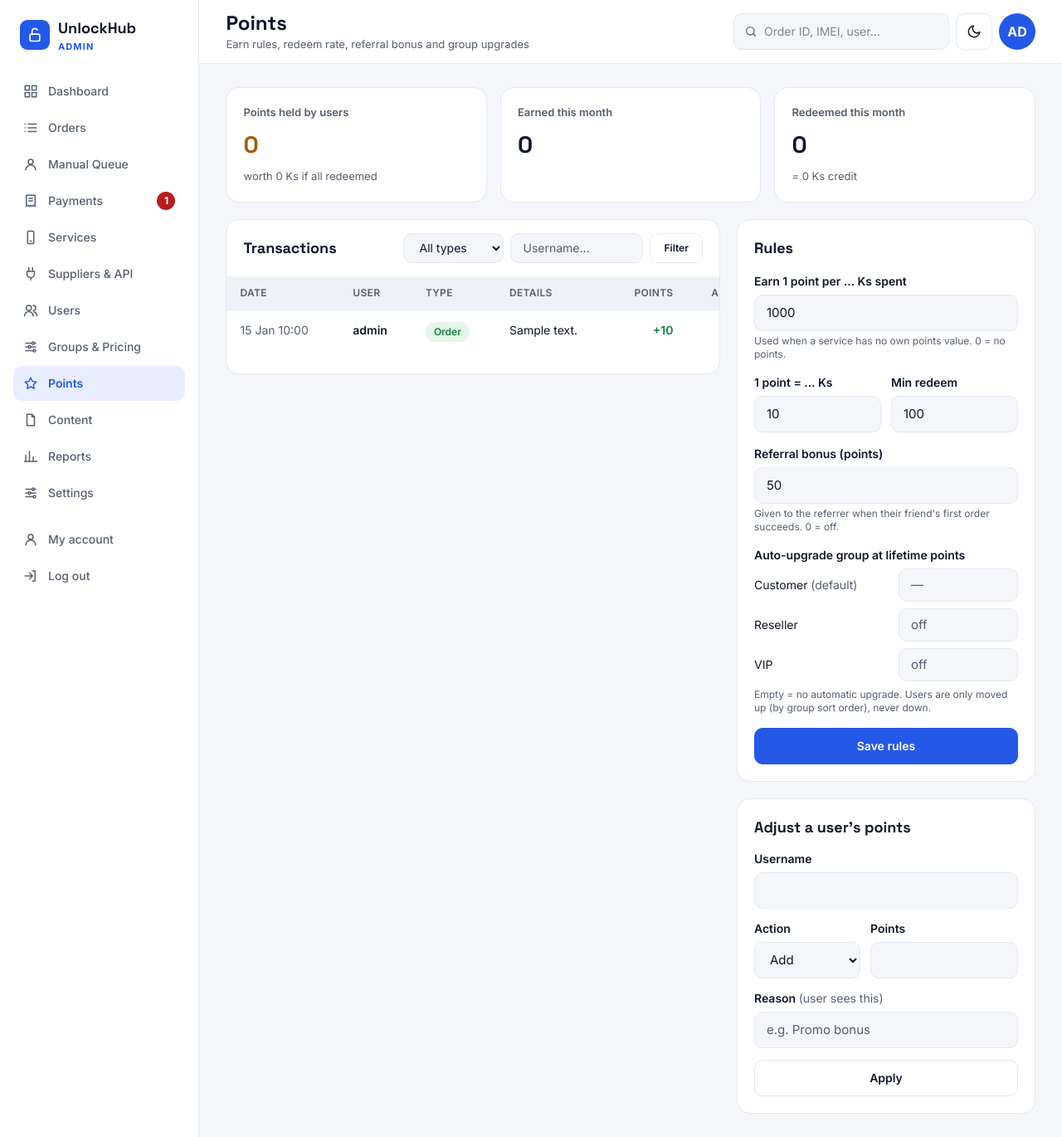
After one commit to shwesiads-ctrl/UnlockHub, a Laravel app: page /admin/points in a window 1280 px wide. The commit adds this page. Shown: the whole page at 83% size. Run offline with Laravel 12, Linux system fonts and the light colour scheme; a user stored in the database is signed in; data comes from the database, SQL or seed files in the repository; tables that the repository leaves empty hold one stand-in row (values such as "Sample post"); style sheets or scripts are compiled from the project's sources; some libraries are stand-ins or nearby versions.

Commit message:
Step 7: Point system — redeem, referral bonus, group auto-upgrade, admin tools
- PointService: rules() from settings, redeem returns credited Ks (rate 0 = off),
  rewardReferrer on the referee's first successful order (once per referee),
  lifetime earned points, auto-upgrade to the highest group whose threshold is
  reached (by group sort rank, never down)
- OrderService::complete triggers the referral reward
- Account › Points: balance and value, lifetime points, progress to next group,
  redeem form with live Ks value, history, referral link/code and referral list
- Admin › Points: totals, transaction log with filters, rules form
  (earn per Ks, redeem rate, min redeem, referral bonus, group thresholds),
  manual add/remove with reason (activity-logged)
- Dashboard links to redeem

Co-Authored-By: Claude Opus 5.5 <noreply@anthropic.com>
Claude-Session: https://claude.ai/code/session_01JkMMX83bYHTZuy9r3QyGNs

```diff
--- /dev/null
+++ b/app/Http/Controllers/Account/PointsController.php
@@ -0,0 +1,78 @@
+<?php
+
+namespace App\Http\Controllers\Account;
+
+use App\Http\Controllers\Controller;
+use App\Models\Order;
+use App\Models\UserGroup;
+use App\Services\PointService;
+use Illuminate\Http\RedirectResponse;
+use Illuminate\Http\Request;
+use Illuminate\Validation\ValidationException;
+use Illuminate\View\View;
+use InvalidArgumentException;
+
+class PointsController extends Controller
+{
+    public const TYPES = [
+        'order' => 'Order',
+        'referral' => 'Referral',
+        'redeem' => 'Redeemed',
+        'admin' => 'Admin',
+        'reversal' => 'Reversal',
+    ];
+
+    public function __construct(private PointService $points) {}
+
+    public function index(Request $request): View
+    {
+        $user = $request->user()->load('group');
+        $rules = PointService::rules();
+
+        $history = $user->pointTransactions()->latest('id')->paginate(20);
+
+        $referrals = $user->referrals()
+            ->select('id', 'username', 'created_at')
+            ->withCount(['orders as success_orders' => fn ($q) => $q->where('status', Order::SUCCESS)])
+            ->latest()->limit(50)->get();
+
+        $lifetime = $this->points->lifetime($user);
+
+        // Next group the user can reach by points
+        $nextGroup = UserGroup::whereNotNull('min_points_for_auto_upgrade')
+            ->where('min_points_for_auto_upgrade', '>', $lifetime)
+            ->where('sort', '>', $user->group?->sort ?? 0)
+            ->orderBy('min_points_for_auto_upgrade')->first();
+
+        return view('account.points', [
+            'user' => $user,
+            'rules' => $rules,
+            'history' => $history,
+            'referrals' => $referrals,
+            'lifetime' => $lifetime,
+            'nextGroup' => $nextGroup,
+            'types' => self::TYPES,
+        ]);
+    }
+
+    public function redeem(Request $request): RedirectResponse
+    {
+        $user = $request->user();
+        $rules = PointService::rules();
+
+        $data = $request->validate([
+            'points' => ['required', 'integer', 'min:'.max(1, $rules['redeem_min']), 'max:'.max(1, $user->points)],
+        ], [
+            'points.max' => 'You have '.number_format($user->points).' points.',
+            'points.min' => 'Minimum '.number_format($rules['redeem_min']).' points per redeem.',
+        ]);
+
+        try {
+            $amount = $this->points->redeem($user, (int) $data['points']);
+        } catch (InvalidArgumentException $e) {
+            throw ValidationException::withMessages(['points' => $e->getMessage()]);
+        }
+
+        return back()->with('success', number_format($data['points']).' points converted — '.money($amount).' added to your wallet.');
+    }
+}
--- /dev/null
+++ b/app/Http/Controllers/Admin/PointsController.php
@@ -0,0 +1,97 @@
+<?php
+
+namespace App\Http\Controllers\Admin;
+
+use App\Http\Controllers\Controller;
+use App\Models\ActivityLog;
+use App\Models\PointTransaction;
+use App\Models\Setting;
+use App\Models\User;
+use App\Models\UserGroup;
+use App\Services\PointService;
+use Illuminate\Http\RedirectResponse;
+use Illuminate\Http\Request;
+use Illuminate\Validation\ValidationException;
+use Illuminate\View\View;
+use InvalidArgumentException;
+
+class PointsController extends Controller
+{
+    public function __construct(private PointService $points) {}
+
+    public function index(Request $request): View
+    {
+        $type = $request->query('type');
+
+        $transactions = PointTransaction::with('user:id,username')
+            ->when($type, fn ($q) => $q->where('type', $type))
+            ->when($request->query('q'), fn ($q, $s) => $q->whereHas('user', fn ($u) => $u->where('username', 'like', "%{$s}%")))
+            ->latest('id')
+            ->paginate(40)->withQueryString();
+
+        $totals = [
+            'outstanding' => (int) User::sum('points'),
+            'earned_month' => (int) PointTransaction::where('points', '>', 0)->whereIn('type', PointService::EARNING_TYPES)
+                ->where('created_at', '>=', now()->startOfMonth())->sum('points'),
+            'redeemed_month' => (int) abs(PointTransaction::where('type', 'redeem')->where('created_at', '>=', now()->startOfMonth())->sum('points')),
+        ];
+
+        return view('admin.points.index', [
+            'rules' => PointService::rules(),
+            'groups' => UserGroup::orderBy('sort')->get(),
+            'transactions' => $transactions,
+            'totals' => $totals,
+            'type' => $type,
+            'types' => \App\Http\Controllers\Account\PointsController::TYPES,
+        ]);
+    }
+
+    public function updateRules(Request $request): RedirectResponse
+    {
+        $data = $request->validate([
+            'per_ks' => ['required', 'integer', 'min:0', 'max:100000000'],
+            'redeem_rate' => ['required', 'numeric', 'min:0', 'max:1000000'],
+            'redeem_min' => ['required', 'integer', 'min:1', 'max:100000000'],
+            'referral_bonus' => ['required', 'integer', 'min:0', 'max:100000000'],
+            'thresholds' => ['array'],
+            'thresholds.*' => ['nullable', 'integer', 'min:1'],
+        ]);
+
+        foreach (['per_ks', 'redeem_rate', 'redeem_min', 'referral_bonus'] as $key) {
+            Setting::put('points.'.$key, (string) $data[$key]);
+        }
+
+        foreach (UserGroup::all() as $group) {
+            $value = $data['thresholds'][$group->id] ?? null;
+            $group->update(['min_points_for_auto_upgrade' => $group->is_default ? null : ($value ?: null)]);
+        }
+
+        ActivityLog::record('points.rules_updated', null, $data);
+
+        return back()->with('success', 'Point rules saved.');
+    }
+
+    public function adjust(Request $request): RedirectResponse
+    {
+        $data = $request->validate([
+            'username' => ['required', 'string', 'exists:users,username'],
+            'direction' => ['required', 'in:add,subtract'],
+            'points' => ['required', 'integer', 'min:1', 'max:100000000'],
+            'reason' => ['required', 'string', 'max:200'],
+        ], ['username.exists' => 'No user with that username.']);
+
+        $user = User::where('username', $data['username'])->firstOrFail();
+
+        try {
+            $data['direction'] === 'add'
+                ? $this->points->add($user, (int) $data['points'], 'admin', null, $data['reason'])
+                : $this->points->subtract($user, (int) $data['points'], 'admin', null, $data['reason']);
+        } catch (InvalidArgumentException $e) {
+            throw ValidationException::withMessages(['points' => $e->getMessage().' ('.$user->username.' has '.number_format($user->points).').']);
+        }
+
+        ActivityLog::record('points.adjusted', $user, $data);
+
+        return back()->with('success', ($data['direction'] === 'add' ? 'Added ' : 'Removed ').number_format($data['points'])." points for {$user->username}. New balance: ".number_format($user->fresh()->points).'.');
+    }
+}
--- a/app/Services/OrderService.php
+++ b/app/Services/OrderService.php
@@ -113,6 +113,8 @@ class OrderService
                 $this->points->add($o->user, $o->points, 'order', $o, "Order #{$o->order_no} success");
                 $o->forceFill(['points_awarded' => true])->save();
             }
+
+            $this->points->rewardReferrer($o);
 
             ActivityLog::record('order.success', $o);
         });
--- a/app/Services/PointService.php
+++ b/app/Services/PointService.php
@@ -2,8 +2,11 @@
 
 namespace App\Services;
 
+use App\Models\ActivityLog;
+use App\Models\Order;
 use App\Models\PointTransaction;
 use App\Models\User;
+use App\Models\UserGroup;
 use Illuminate\Database\Eloquent\Model;
 use Illuminate\Support\Facades\DB;
 use InvalidArgumentException;
@@ -11,11 +14,21 @@ use InvalidArgumentException;
 /** The only place that changes users.points. */
 class PointService
 {
+    /** Types that count towards lifetime (earned) points for group upgrades. */
+    public const EARNING_TYPES = ['order', 'referral', 'admin'];
+
     public function __construct(private WalletService $wallet) {}
 
     public function add(User $user, int $points, string $type, ?Model $reference = null, ?string $description = null): ?PointTransaction
     {
-        return $points > 0 ? $this->apply($user, $points, $type, $reference, $description) : null;
+        if ($points <= 0) {
+            return null;
+        }
+
+        $tx = $this->apply($user, $points, $type, $reference, $description);
+        $this->maybeUpgradeGroup($user);
+
+        return $tx;
     }
 
     public function subtract(User $user, int $points, string $type, ?Model $reference = null, ?string $description = null): ?PointTransaction
@@ -23,20 +36,110 @@ class PointService
         return $points > 0 ? $this->apply($user, -$points, $type, $reference, $description) : null;
     }
 
-    /** Convert points to wallet credit using settings points.redeem_rate (Ks per point). */
-    public function redeem(User $user, int $points): void
+    /** Settings with defaults, in one place for views and logic. */
+    public static function rules(): array
     {
-        $min = (int) setting('points.redeem_min', 100);
-        $rate = (float) setting('points.redeem_rate', 10);
+        return [
+            'per_ks' => (int) setting('points.per_ks', 1000),
+            'redeem_rate' => (float) setting('points.redeem_rate', 10),
+            'redeem_min' => (int) setting('points.redeem_min', 100),
+            'referral_bonus' => (int) setting('points.referral_bonus', 50),
+        ];
+    }
 
-        if ($points < $min) {
-            throw new InvalidArgumentException("Minimum {$min} points.");
+    /** Convert points to wallet credit (Ks per point from settings). Returns credited Ks. */
+    public function redeem(User $user, int $points): float
+    {
+        $rules = self::rules();
+
+        if ($rules['redeem_rate'] <= 0) {
+            throw new InvalidArgumentException('Redeeming points is turned off.');
         }
 
-        DB::transaction(function () use ($user, $points, $rate) {
+        if ($points < $rules['redeem_min']) {
+            throw new InvalidArgumentException("Minimum {$rules['redeem_min']} points per redeem.");
+        }
+
+        $amount = round($points * $rules['redeem_rate'], 2);
+
+        DB::transaction(function () use ($user, $points, $amount) {
             $tx = $this->subtract($user, $points, 'redeem', null, 'Redeemed to wallet');
-            $this->wallet->credit($user, round($points * $rate, 2), 'points_redeem', $tx, "{$points} points redeemed");
+            $this->wallet->credit($user, $amount, 'points_redeem', $tx, "{$points} points redeemed");
         });
+
+        return $amount;
+    }
+
+    /**
+     * Called when an order succeeds. If it's the buyer's first successful order and
+     * someone referred them, the referrer gets the referral bonus (once per referee).
+     */
+    public function rewardReferrer(Order $order): void
+    {
+        $buyer = $order->user;
+        $bonus = self::rules()['referral_bonus'];
+
+        if (! $buyer?->referred_by || $bonus <= 0) {
+            return;
+        }
+
+        $successCount = Order::where('user_id', $buyer->id)->where('status', Order::SUCCESS)->count();
+        if ($successCount !== 1) {
+            return;
+        }
+
+        $referrer = User::find($buyer->referred_by);
+        if (! $referrer || ! $referrer->isActive()) {
+            return;
+        }
+
+        $already = PointTransaction::where('user_id', $referrer->id)
+            ->where('type', 'referral')
+            ->where('reference_type', $buyer->getMorphClass())
+            ->where('reference_id', $buyer->id)
+            ->exists();
+
+        if (! $already) {
+            $this->add($referrer, $bonus, 'referral', $buyer, "Referral: {$buyer->username} completed their first order");
+        }
+    }
+
+    /** Points ever earned (orders, referrals, admin gifts) — used for group upgrades. */
+    public function lifetime(User $user): int
+    {
+        return (int) PointTransaction::where('user_id', $user->id)
+            ->whereIn('type', self::EARNING_TYPES)
+            ->where('points', '>', 0)
+            ->sum('points');
+    }
+
+    /** Move the user up to the highest group whose threshold they've reached. Never moves down. */
+    public function maybeUpgradeGroup(User $user): void
+    {
+        $groups = UserGroup::whereNotNull('min_points_for_auto_upgrade')
+            ->where('min_points_for_auto_upgrade', '>', 0)
+            ->orderByDesc('min_points_for_auto_upgrade')->get();
+
+        if ($groups->isEmpty()) {
+            return;
+        }
+
+        $lifetime = $this->lifetime($user);
+        $target = $groups->first(fn ($g) => $lifetime >= $g->min_points_for_auto_upgrade);
+
+        if (! $target || $target->id === $user->user_group_id) {
+            return;
+        }
+
+        // Only upgrade: group "sort" is the rank (Customer 1 < Reseller 2 < VIP 3).
+        // A user an admin put in a higher group is never moved down.
+        $current = $user->user_group_id ? UserGroup::find($user->user_group_id) : null;
+        if ($current && $current->sort >= $target->sort) {
+            return;
+        }
+
+        $user->forceFill(['user_group_id' => $target->id])->save();
+        ActivityLog::record('user.group_upgraded', $user, ['to' => $target->name, 'lifetime_points' => $lifetime]);
     }
 
     private function apply(User $user, int $delta, string $type, ?Model $reference, ?string $description): PointTransaction
--- a/resources/js/app.js
+++ b/resources/js/app.js
@@ -17,6 +17,15 @@ document.addEventListener('change', (e) => {
   if (label && e.target.files[0]) label.textContent = e.target.files[0].name;
 });
 
+// Points redeem: live "You get" value
+document.addEventListener('input', (e) => {
+  const form = e.target.closest('[data-redeem]');
+  if (!form || e.target.name !== 'points') return;
+  const out = form.querySelector('[data-redeem-value]');
+  const ks = Math.max(0, Number(e.target.value || 0)) * Number(form.dataset.rate || 0);
+  if (out) out.textContent = ks.toLocaleString('en-US', { maximumFractionDigits: 0 }) + ' Ks';
+});
+
 // Copy-to-clipboard buttons: <button data-copy="text">
 document.addEventListener('click', (e) => {
   const btn = e.target.closest('[data-copy]');
--- a/resources/views/account/dashboard.blade.php
+++ b/resources/views/account/dashboard.blade.php
@@ -12,12 +12,12 @@
     <div class="bg-brand text-white rounded-2xl p-5 flex flex-col gap-2">
         <span class="text-[13px] font-semibold opacity-90">Wallet balance</span>
         <span class="font-display text-[30px] font-bold">{{ money($user->balance) }}</span>
-        <a href="{{ Route::has('account.funds.index') ? route('account.funds.index') : '#' }}" class="text-white hover:text-white text-[13px] font-semibold">Add funds →</a>
+        <a href="{{ route('account.funds.index') }}" class="text-white hover:text-white text-[13px] font-semibold">Add funds →</a>
     </div>
     <div class="card p-5 flex flex-col gap-2">
         <span class="text-[13px] font-semibold text-muted">Points</span>
         <span class="font-display text-[30px] font-bold text-point">{{ number_format($user->points) }} pts</span>
-        <span class="text-[13px] text-muted">= {{ money($pointsValue) }} credit</span>
+        <span class="text-[13px] text-muted">= {{ money($pointsValue) }} credit · <a href="{{ route('account.points') }}">Redeem</a></span>
     </div>
     <div class="card p-5 flex flex-col gap-2">
         <span class="text-[13px] font-semibold text-muted">Orders in process</span>
--- /dev/null
+++ b/resources/views/admin/points/index.blade.php
@@ -0,0 +1,120 @@
+@extends('layouts.admin', ['title' => 'Points', 'subtitle' => 'Earn rules, redeem rate, referral bonus and group upgrades'])
+
+@section('content')
+<div class="grid gap-4 grid-cols-[repeat(auto-fit,minmax(200px,1fr))]">
+    <div class="card p-5 flex flex-col gap-2"><span class="text-[13px] font-semibold text-muted">Points held by users</span><span class="font-display text-[28px] font-bold text-point">{{ number_format($totals['outstanding']) }}</span><span class="text-[13px] text-muted">worth {{ money($totals['outstanding'] * $rules['redeem_rate']) }} if all redeemed</span></div>
+    <div class="card p-5 flex flex-col gap-2"><span class="text-[13px] font-semibold text-muted">Earned this month</span><span class="font-display text-[28px] font-bold">{{ number_format($totals['earned_month']) }}</span></div>
+    <div class="card p-5 flex flex-col gap-2"><span class="text-[13px] font-semibold text-muted">Redeemed this month</span><span class="font-display text-[28px] font-bold">{{ number_format($totals['redeemed_month']) }}</span><span class="text-[13px] text-muted">= {{ money($totals['redeemed_month'] * $rules['redeem_rate']) }} credit</span></div>
+</div>
+
+<div class="flex flex-wrap gap-5 items-start">
+    <div class="flex-[999_1_560px] min-w-0 flex flex-col gap-5">
+        <section class="card overflow-hidden">
+            <div class="flex flex-wrap gap-2 items-center px-5 py-4">
+                <h2 class="m-0 text-lg font-bold flex-1">Transactions</h2>
+                <form method="GET" class="flex gap-2">
+                    <label for="type" class="sr-only">Type</label>
+                    <select id="type" name="type" class="input h-9 w-auto text-sm" onchange="this.form.submit()">
+                        <option value="">All types</option>
+                        @foreach ($types as $k => $l) <option value="{{ $k }}" @selected($type === $k)>{{ $l }}</option> @endforeach
+                    </select>
+                    <label for="q" class="sr-only">Username</label>
+                    <input id="q" name="q" type="search" value="{{ request('q') }}" placeholder="Username…" class="input h-9 w-40 text-sm">
+                    <button class="btn h-9 text-xs">Filter</button>
+                </form>
+            </div>
+            <div class="table-wrap">
+                <table class="table min-w-[640px]">
+                    <thead><tr><th>Date</th><th>User</th><th>Type</th><th>Details</th><th class="text-right">Points</th><th class="text-right">After</th></tr></thead>
+                    <tbody>
+                    @forelse ($transactions as $t)
+                        <tr>
+                            <td class="whitespace-nowrap text-muted">{{ $t->created_at->format('d M H:i') }}</td>
+                            <td class="font-semibold">{{ $t->user?->username }}</td>
+                            <td><span @class(['badge', 'badge-success' => $t->points > 0, 'badge-rejected' => $t->points < 0])>{{ $types[$t->type] ?? $t->type }}</span></td>
+                            <td>{{ $t->description }}</td>
+                            <td @class(['text-right font-semibold', 'text-ok' => $t->points > 0, 'text-danger' => $t->points < 0])>{{ $t->points > 0 ? '+' : '−' }}{{ number_format(abs($t->points)) }}</td>
+                            <td class="text-right">{{ number_format($t->points_after) }}</td>
+                        </tr>
+                    @empty
+                        <tr><td colspan="6" class="text-center text-muted py-10">No point transactions yet.</td></tr>
+                    @endforelse
+                    </tbody>
+                </table>
+            </div>
+            <div class="px-5 py-3">{{ $transactions->links() }}</div>
+        </section>
+    </div>
+
+    <aside class="flex-[1_1_360px] min-w-0 flex flex-col gap-5">
+        <form method="POST" action="{{ route('admin.points.rules') }}" class="card p-5 flex flex-col gap-4">
+            @csrf @method('PUT')
+            <h2 class="m-0 text-lg font-bold">Rules</h2>
+            <div>
+                <label for="per_ks" class="label">Earn 1 point per … Ks spent</label>
+                <input id="per_ks" name="per_ks" type="number" min="0" value="{{ old('per_ks', $rules['per_ks']) }}" class="input h-11">
+                <p class="m-0 mt-1 text-xs text-muted">Used when a service has no own points value. 0 = no points.</p>
+                <x-field-error name="per_ks" />
+            </div>
+            <div class="grid grid-cols-2 gap-3">
+                <div>
+                    <label for="redeem_rate" class="label">1 point = … Ks</label>
+                    <input id="redeem_rate" name="redeem_rate" type="number" min="0" step="0.01" value="{{ old('redeem_rate', $rules['redeem_rate']) }}" class="input h-11">
+                    <x-field-error name="redeem_rate" />
+                </div>
+                <div>
+                    <label for="redeem_min" class="label">Min redeem</label>
+                    <input id="redeem_min" name="redeem_min" type="number" min="1" value="{{ old('redeem_min', $rules['redeem_min']) }}" class="input h-11">
+                    <x-field-error name="redeem_min" />
+                </div>
+            </div>
+            <div>
+                <label for="referral_bonus" class="label">Referral bonus (points)</label>
+                <input id="referral_bonus" name="referral_bonus" type="number" min="0" value="{{ old('referral_bonus', $rules['referral_bonus']) }}" class="input h-11">
+                <p class="m-0 mt-1 text-xs text-muted">Given to the referrer when their friend's first order succeeds. 0 = off.</p>
+            </div>
+            <fieldset class="m-0 p-0 border-0 flex flex-col gap-2">
+                <legend class="label">Auto-upgrade group at lifetime points</legend>
+                @foreach ($groups as $g)
+                    <div class="grid grid-cols-[1fr_9rem] gap-2.5 items-center text-sm">
+                        <label for="th{{ $g->id }}">{{ $g->name }} @if ($g->is_default) <span class="text-muted">(default)</span> @endif</label>
+                        <input id="th{{ $g->id }}" name="thresholds[{{ $g->id }}]" type="number" min="1" value="{{ old('thresholds.'.$g->id, $g->min_points_for_auto_upgrade) }}" class="input h-10" placeholder="{{ $g->is_default ? '—' : 'off' }}" @disabled($g->is_default)>
+                    </div>
+                @endforeach
+                <p class="m-0 text-xs text-muted">Empty = no automatic upgrade. Users are only moved up (by group sort order), never down.</p>
+            </fieldset>
+            <button class="btn btn-primary">Save rules</button>
+        </form>
+
+        <form method="POST" action="{{ route('admin.points.adjust') }}" class="card p-5 flex flex-col gap-3.5">
+            @csrf
+            <h2 class="m-0 text-lg font-bold">Adjust a user's points</h2>
+            <div>
+                <label for="username" class="label">Username</label>
+                <input id="username" name="username" value="{{ old('username') }}" class="input h-11" required>
+                <x-field-error name="username" />
+            </div>
+            <div class="grid grid-cols-[8rem_1fr] gap-3">
+                <div>
+                    <label for="direction" class="label">Action</label>
+                    <select id="direction" name="direction" class="input h-11">
+                        <option value="add">Add</option>
+                        <option value="subtract" @selected(old('direction') === 'subtract')>Remove</option>
+                    </select>
+                </div>
+                <div>
+                    <label for="adj_points" class="label">Points</label>
+                    <input id="adj_points" name="points" type="number" min="1" value="{{ old('points') }}" class="input h-11" required>
+                    <x-field-error name="points" />
+                </div>
+            </div>
+            <div>
+                <label for="reason" class="label">Reason <span class="font-normal text-muted">(user sees this)</span></label>
+                <input id="reason" name="reason" value="{{ old('reason') }}" class="input h-11" placeholder="e.g. Promo bonus" required>
+                <x-field-error name="reason" />
+            </div>
+            <button class="btn">Apply</button>
+        </form>
+    </aside>
+</div>
+@endsection
--- a/routes/web.php
+++ b/routes/web.php
@@ -3,6 +3,7 @@
 use App\Http\Controllers\Account\DashboardController;
 use App\Http\Controllers\Account\FundsController;
 use App\Http\Controllers\Account\OrderController;
+use App\Http\Controllers\Account\PointsController;
 use App\Http\Controllers\Account\StatementController;
 use App\Http\Controllers\Account\SecurityController;
 use App\Http\Controllers\Auth\ChallengeController;
@@ -50,6 +51,9 @@ Route::middleware(['auth', 'active'])->prefix('account')->name('account.')->grou
     Route::get('/funds/{paymentRequest}/receipt', [FundsController::class, 'receipt'])->name('funds.receipt');
     Route::get('/statement', StatementController::class)->name('statement');
 
+    Route::get('/points', [PointsController::class, 'index'])->name('points');
+    Route::post('/points/redeem', [PointsController::class, 'redeem'])->name('points.redeem')->middleware('throttle:10,1');
+
     Route::get('/orders', [OrderController::class, 'index'])->name('orders.index');
     Route::get('/orders/export', [OrderController::class, 'export'])->name('orders.export');
     Route::get('/orders/{order}', [OrderController::class, 'show'])->name('orders.show');
@@ -83,6 +87,10 @@ Route::middleware(['auth', 'active', 'admin'])->prefix('admin')->name('admin.')-
     Route::post('/suppliers/{supplier}/import', [Admin\SupplierController::class, 'import'])->name('suppliers.import');
     Route::post('/suppliers/{supplier}/sync-costs', [Admin\SupplierController::class, 'syncCosts'])->name('suppliers.sync-costs');
 
+    Route::get('/points', [Admin\PointsController::class, 'index'])->name('points.index');
+    Route::put('/points/rules', [Admin\PointsController::class, 'updateRules'])->name('points.rules');
+    Route::post('/points/adjust', [Admin\PointsController::class, 'adjust'])->name('points.adjust');
+
     Route::get('/orders', [Admin\OrderController::class, 'index'])->name('orders.index');
     Route::get('/orders/manual', [Admin\OrderController::class, 'manual'])->name('orders.manual');
     Route::post('/orders/bulk-in-process', [Admin\OrderController::class, 'bulkInProcess'])->name('orders.bulk-in-process');
```
Also changed, not shown: resources/views/account/points.blade.php (added, +110 -0 lines), README.md.
